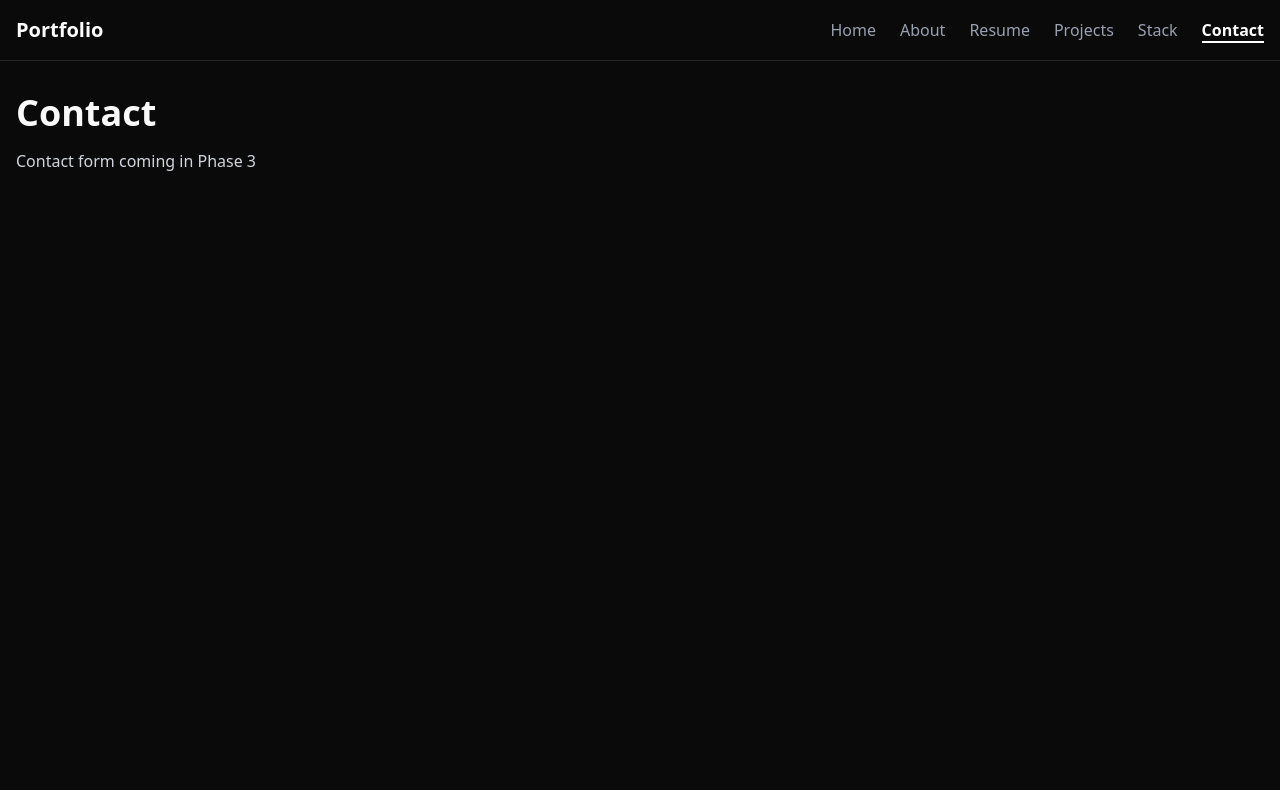
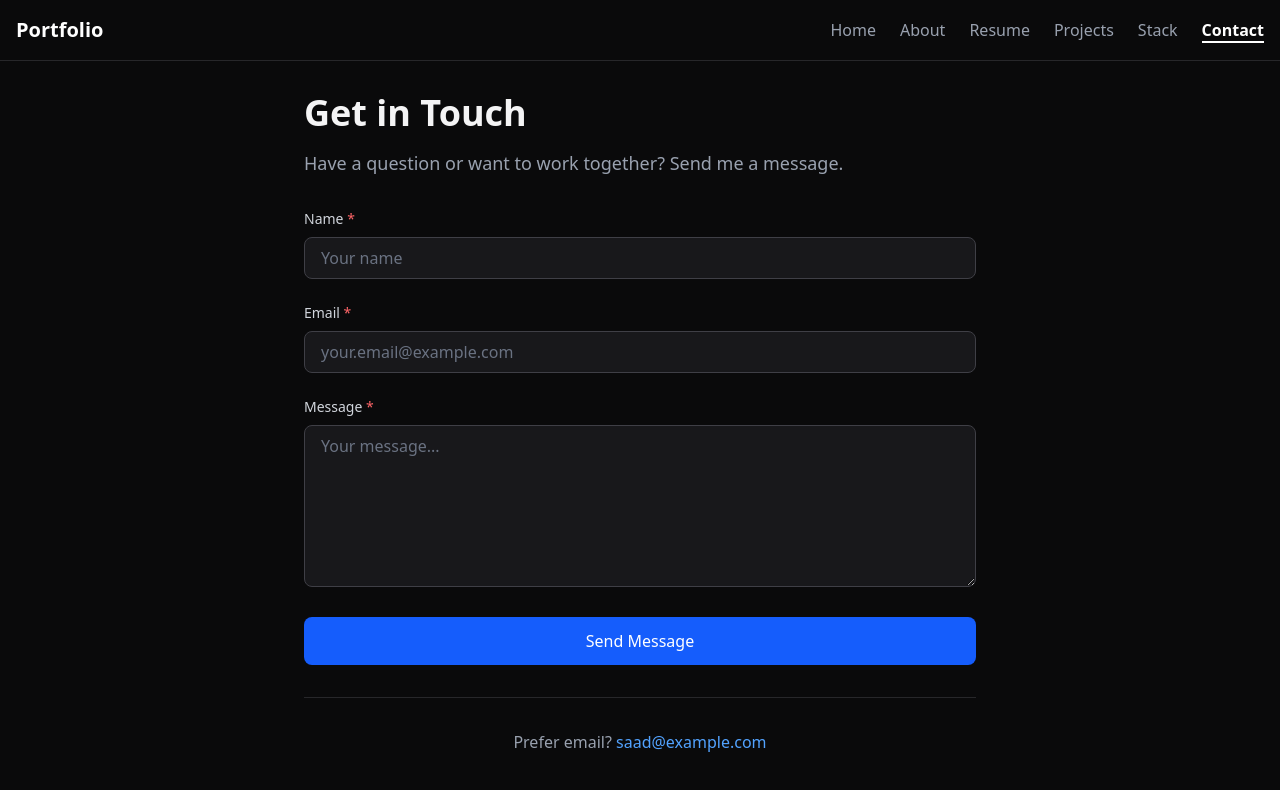
Before and after one commit to saad-s02/saad-portfolio, a Next.js app: page /contact in a window 1280 px wide. Shown: the top 790 px of the page. Built offline with nearby package versions, Linux system fonts and the light colour scheme; no server answers.

Commit message:
feat(03-01): create contact page with toast provider
- Replace placeholder with complete contact page
- Add heading, subheading, and email fallback link
- Integrate ContactForm component
- Add Toaster to layout with dark theme configuration
- Configure bottom-right positioning with 4-second duration

```diff
--- a/app/contact/page.tsx
+++ b/app/contact/page.tsx
@@ -1,8 +1,34 @@
+import type { Metadata } from "next";
+import { ContactForm } from "@/components/contact/ContactForm";
+
+export const metadata: Metadata = {
+  title: "Contact",
+  description: "Get in touch with me",
+};
+
 export default function ContactPage() {
   return (
-    <div>
-      <h1 className="text-4xl font-bold mb-4">Contact</h1>
-      <p className="text-gray-300">Contact form coming in Phase 3</p>
+    <div className="max-w-2xl mx-auto">
+      <div className="space-y-4 mb-8">
+        <h1 className="text-4xl font-bold text-gray-100">Get in Touch</h1>
+        <p className="text-lg text-gray-400">
+          Have a question or want to work together? Send me a message.
+        </p>
+      </div>
+
+      <ContactForm />
+
+      <div className="mt-8 pt-8 border-t border-gray-800 text-center">
+        <p className="text-gray-400">
+          Prefer email?{" "}
+          <a
+            href="mailto:saad@example.com"
+            className="text-blue-400 hover:text-blue-300 transition-colors duration-200"
+          >
+            saad@example.com
+          </a>
+        </p>
+      </div>
     </div>
-  )
+  );
 }
--- a/app/layout.tsx
+++ b/app/layout.tsx
@@ -1,6 +1,7 @@
 import type { Metadata } from 'next'
 import { ConvexClientProvider } from './ConvexClientProvider'
 import { Header } from '@/components/navigation/Header'
+import { Toaster } from 'react-hot-toast'
 import './globals.css'
 
 export const metadata: Metadata = {
@@ -24,6 +25,16 @@ export default function RootLayout({
           <main className="container mx-auto px-4 py-8">
             {children}
           </main>
+          <Toaster
+            position="bottom-right"
+            toastOptions={{
+              duration: 4000,
+              style: {
+                background: '#1f2937',
+                color: '#f9fafb',
+              },
+            }}
+          />
         </ConvexClientProvider>
       </body>
     </html>
```
